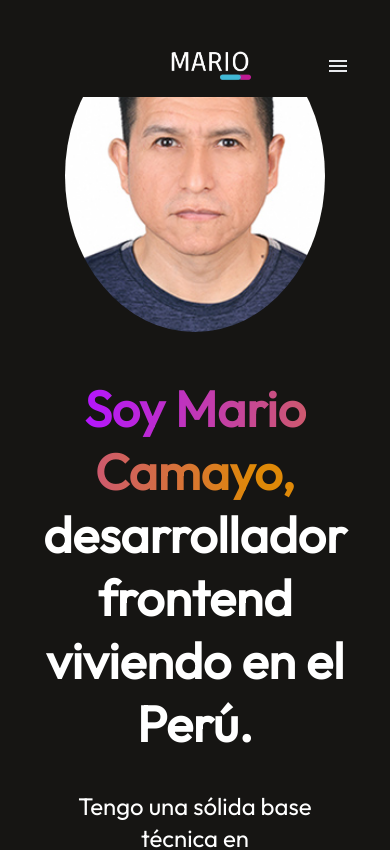
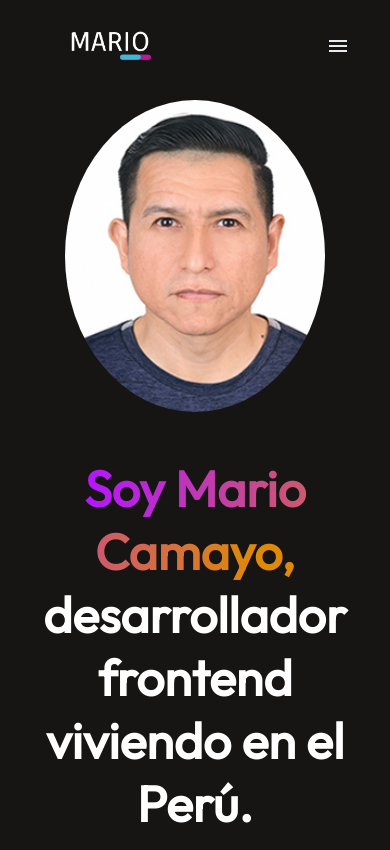
Before and after one commit to MarioCamayo/portfolio, a React (Vite) app: page / in a window 390 px wide. Shown: the top 850 px of the page. Built offline with nearby package versions, Linux system fonts and the light colour scheme.

Commit message:
se modificó el componente NavBar colocando que el NavBar se quede fijo en dispositivos móviles

```diff
--- a/src/components/NavBar/navbar.css
+++ b/src/components/NavBar/navbar.css
@@ -2,16 +2,19 @@
     display: flex;
     align-items: center;
     justify-content: space-between;
-    margin: 20px 115px;
+    /* margin: 20px 115px; */
 
     position: fixed;/* Hace que el navbar se mantenga en la parte superior */
     top: 0;  /* Lo fija en la parte superior */
     left: 0; /* Lo alinea a la izquierda */
     width: 100%; /* Ocupa todo el ancho */
     background-color: #161513; /* Asegura que el fondo sea visible si es transparente */
+    /* background-color:rgb(223, 221, 218); */
+     /* Asegura que el fondo sea visible si es transparente */
     z-index: 1000; /* Asegura que esté por encima de otros elementos */
-    padding: 10px 115px; /* Ajusta el espaciado para que no se vea pegado */
-}
+    padding: 10px 120px;
+    /* Ajusta el espaciado para que no se vea pegado*/
+/}
 
 .nav-menu{
     display: flex;
@@ -66,7 +69,9 @@
 
 @media (max-width:768px){
     .navbar{
-        margin: 20px 50px;
+        /* margin: 20px 50px; */
+        padding: 10px 120px;
+
 
     }
 
@@ -77,7 +82,7 @@
 
     .navbar-logo{
         justify-content: center;
-        margin-left: -15px;
+        margin-left: -70px;
 
     }
 
--- a/src/index.css
+++ b/src/index.css
@@ -12,7 +12,9 @@ body{
     font-family: 'outfit', sans-serif  ;
     overflow-x: hidden; /* Evita desplazamiento horizontal */
 
-    padding-top: -80px; /* Ajusta el contenido para que no quede detrás del navbar */
+    padding-top: 80px;
+    /* top:0px; */
+    /* Ajusta el contenido para que no quede detrás del navbar */
 
 }
 
```
